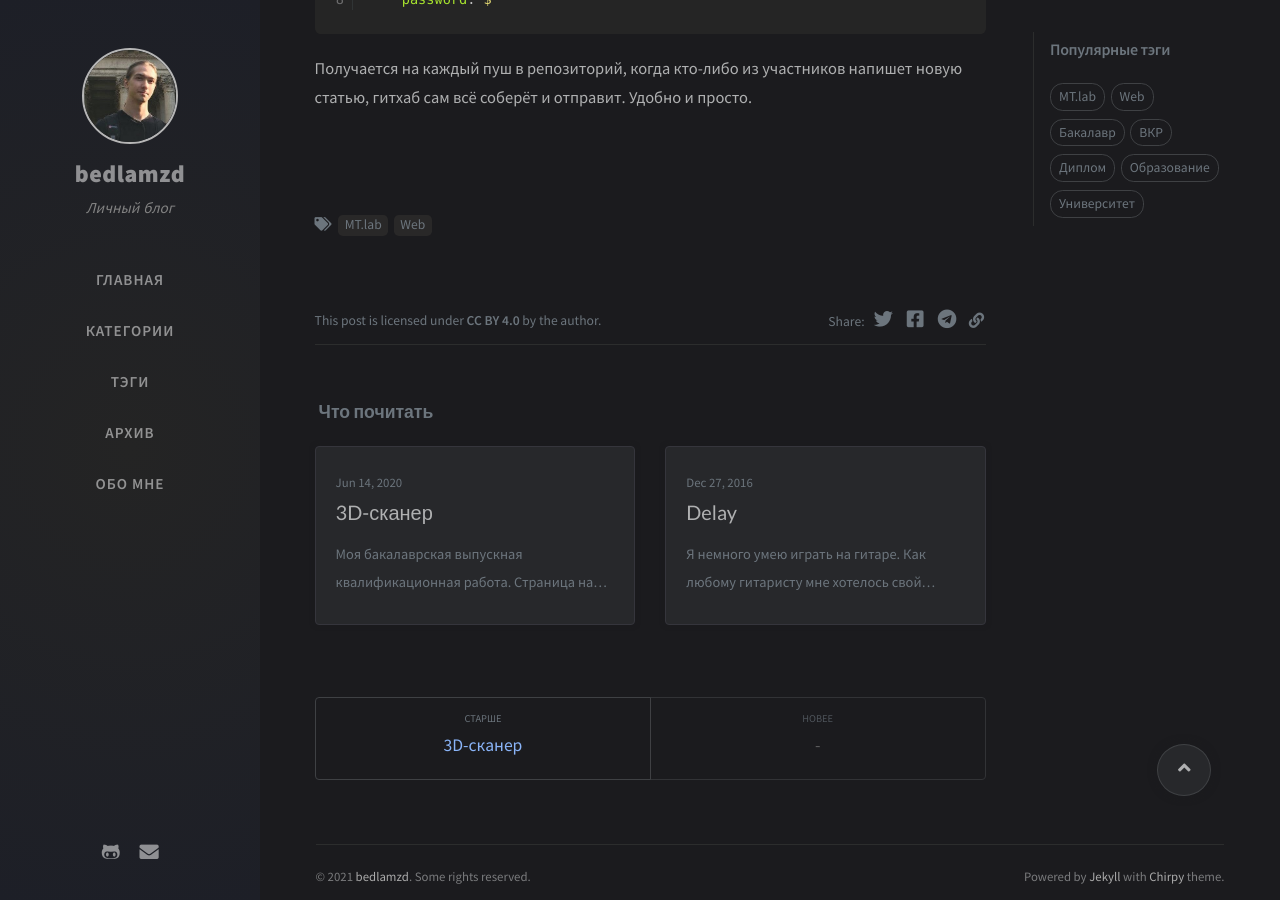
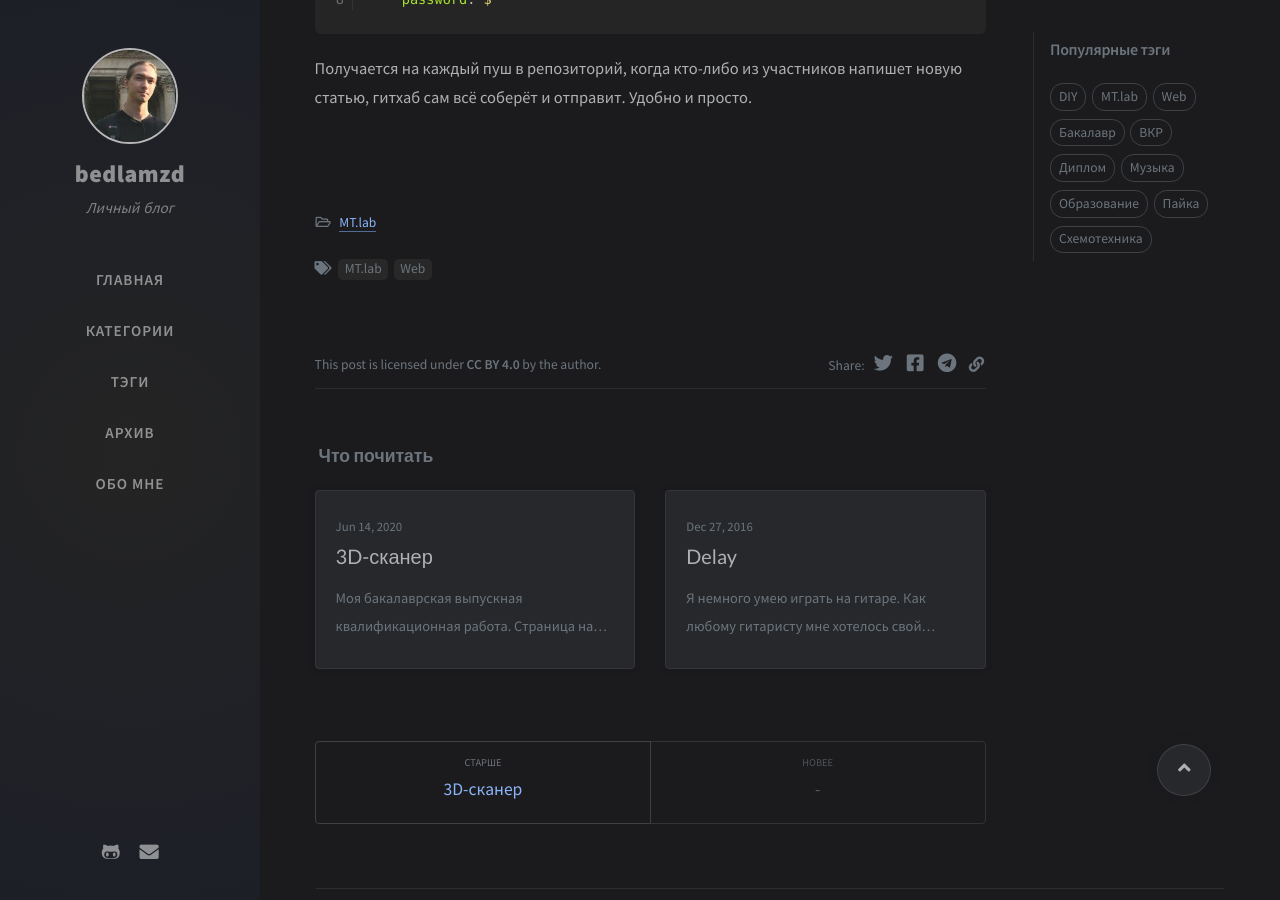
Before and after one commit to bedlamzd/site-internals, a Jekyll site: the page built from _posts/2020-07-08-mt-website.md, in a window 1280 px wide and 900 px high, scrolled down 2218 px. Built offline with Jekyll 4.4.1, drawn with Linux system fonts in a browser that asks for light colours; nearby versions of some CDN libraries; comment, search, counter and statistics services are not loaded.

Commit message:
chore: Add categories

```diff
--- a/_posts/2016-12-28-delay.md
+++ b/_posts/2016-12-28-delay.md
@@ -1,6 +1,8 @@
 ---
 title: Delay
 date: 2016-12-28
+tags: [DIY, Музыка, Схемотехника, Пайка]
+categories: [Проекты]
 image: /assets/img/delay/pcbA.jpg
 ---
 
--- a/_posts/2020-07-08-mt-website.md
+++ b/_posts/2020-07-08-mt-website.md
@@ -2,6 +2,7 @@
 title: Сайт MT.lab
 date: 2020-07-08
 tags: [MT.lab, Web]
+categories: [MT.lab]
 ---
 
 ![Лого MT.lab](/assets/img/mt-website/logo.png){: style="background-color: white" }
```
Also changed, not shown: _posts/2020-06-15-scaner.md (+1 -0 lines).
